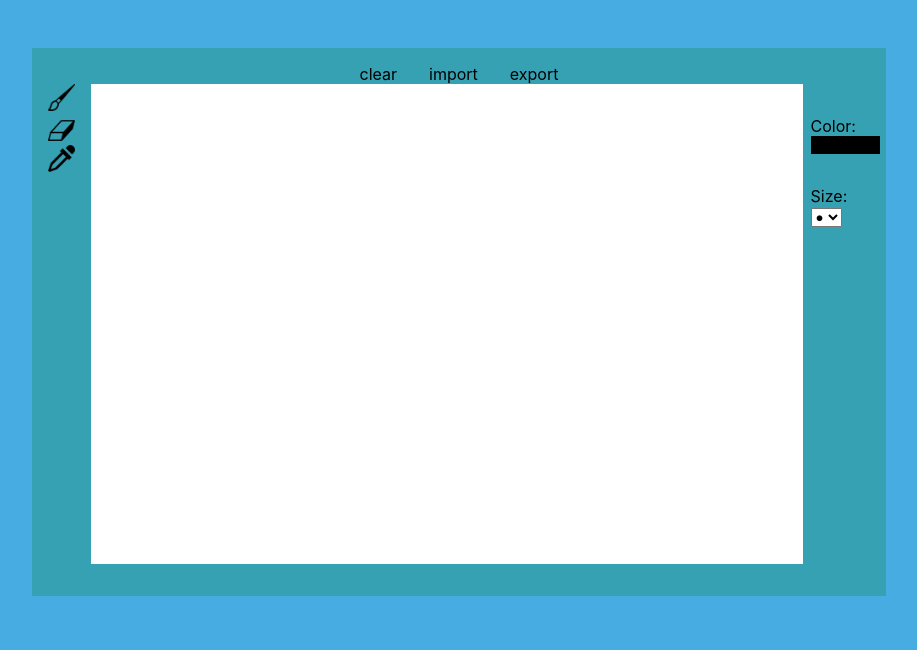
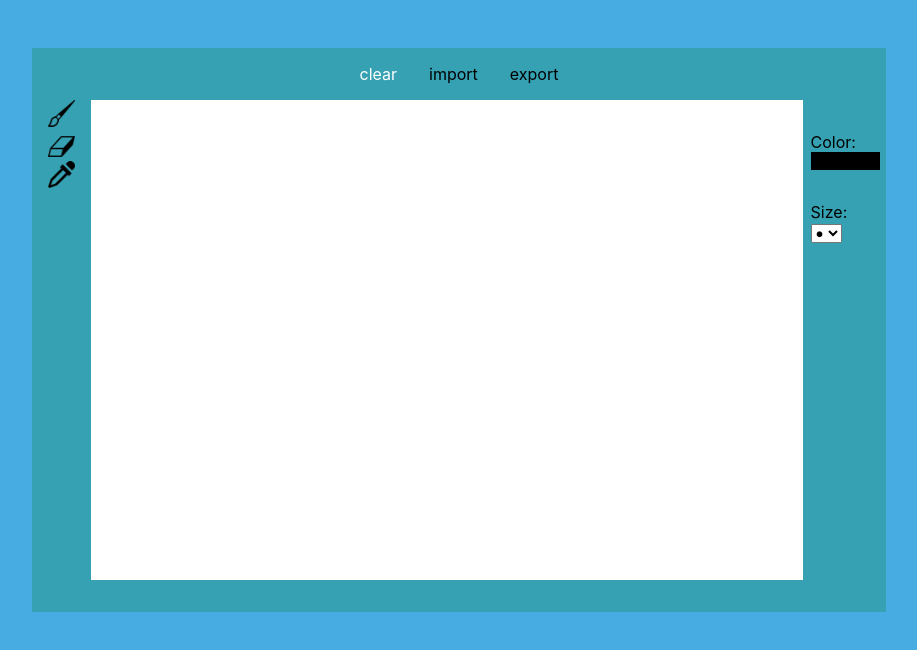
Before and after one commit to Lebed-kun/Paint, a React (Create React App) app: page / in a window 1280 px wide. In both pictures the pointer is over the element 559 px from the left and 74 px from the top of the page. Shown: the top 650 px of the page, without its empty margins (181-1098 px from the left). Built offline with nearby package versions, Linux system fonts and the light colour scheme.

Commit message:
Add hover style for menu bar element

```diff
--- a/src/components/MenuBarElement/MenuBarElement.css
+++ b/src/components/MenuBarElement/MenuBarElement.css
@@ -1,5 +1,10 @@
 .MenuBarElement {
   margin: 0 1rem;
+  margin-bottom: 1rem;
 
   cursor: pointer;
 }
+
+.MenuBarElement:hover {
+  color: white;
+}
```
